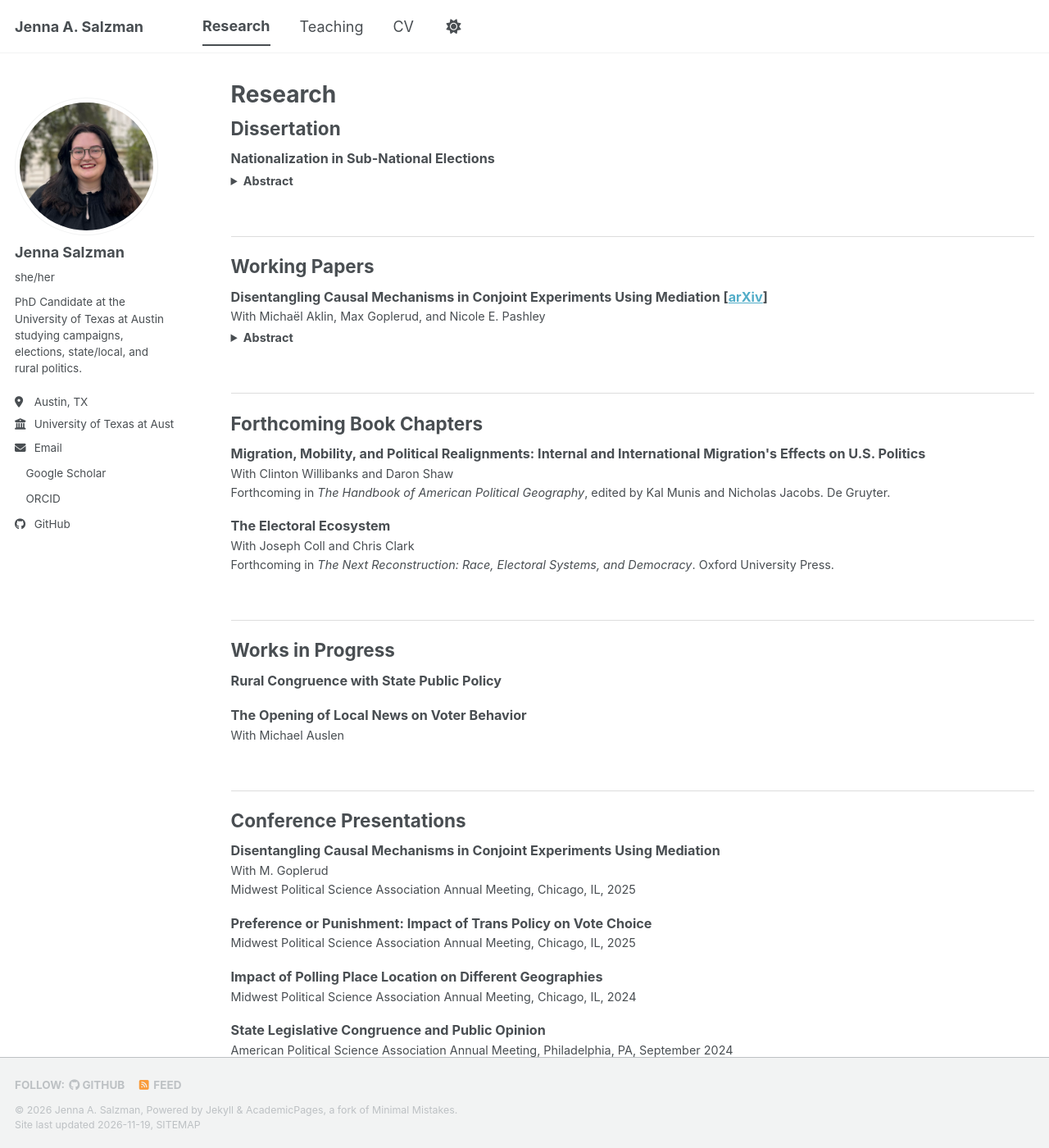
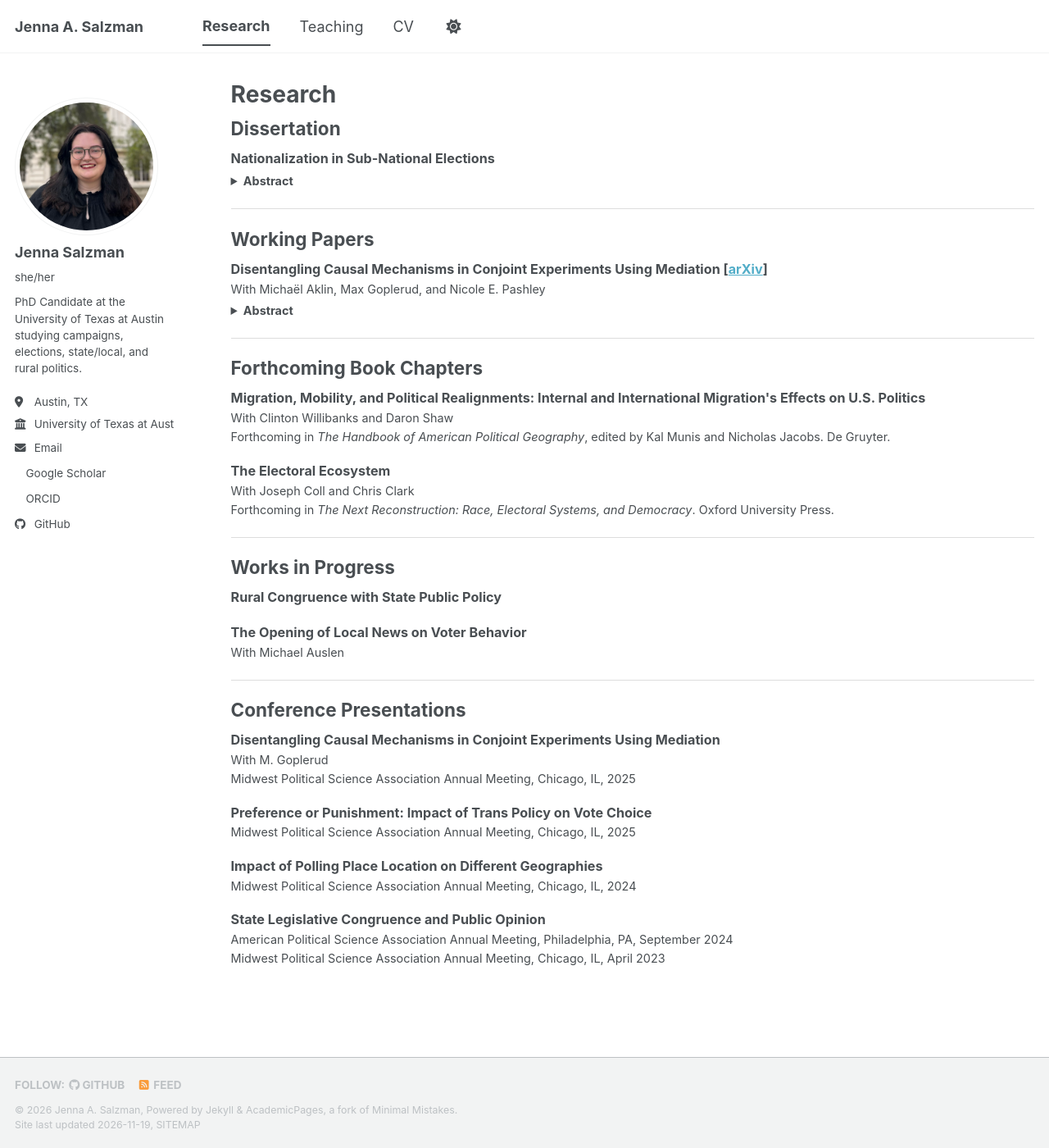
Before and after one commit to jasalzman/jasalzman.github.io, a Jekyll site: the page built from _pages/publications.html, in a window 1280 px wide and 1400 px high. Shown: the whole window at 82% size. Built offline with Jekyll 4.4.1, drawn with Linux system fonts in a browser that asks for light colours; a script bundle is joined from its source files by our own code; a style sheet for code colours, icons or effects is not loaded.

Commit message:
Update publications.html

```diff
--- a/_pages/publications.html
+++ b/_pages/publications.html
@@ -13,7 +13,7 @@ author_profile: true
   .entry summary { cursor: pointer; font-weight: bold; }
   .entry details p { margin: 0.4em 0 0 0; }
   .archive h2 {
-    margin-top: 2.5em;
+    margin-top: 1em;
     padding-top: 1em;
     border-top: 1px solid #ddd;
     border-bottom: none;
```
